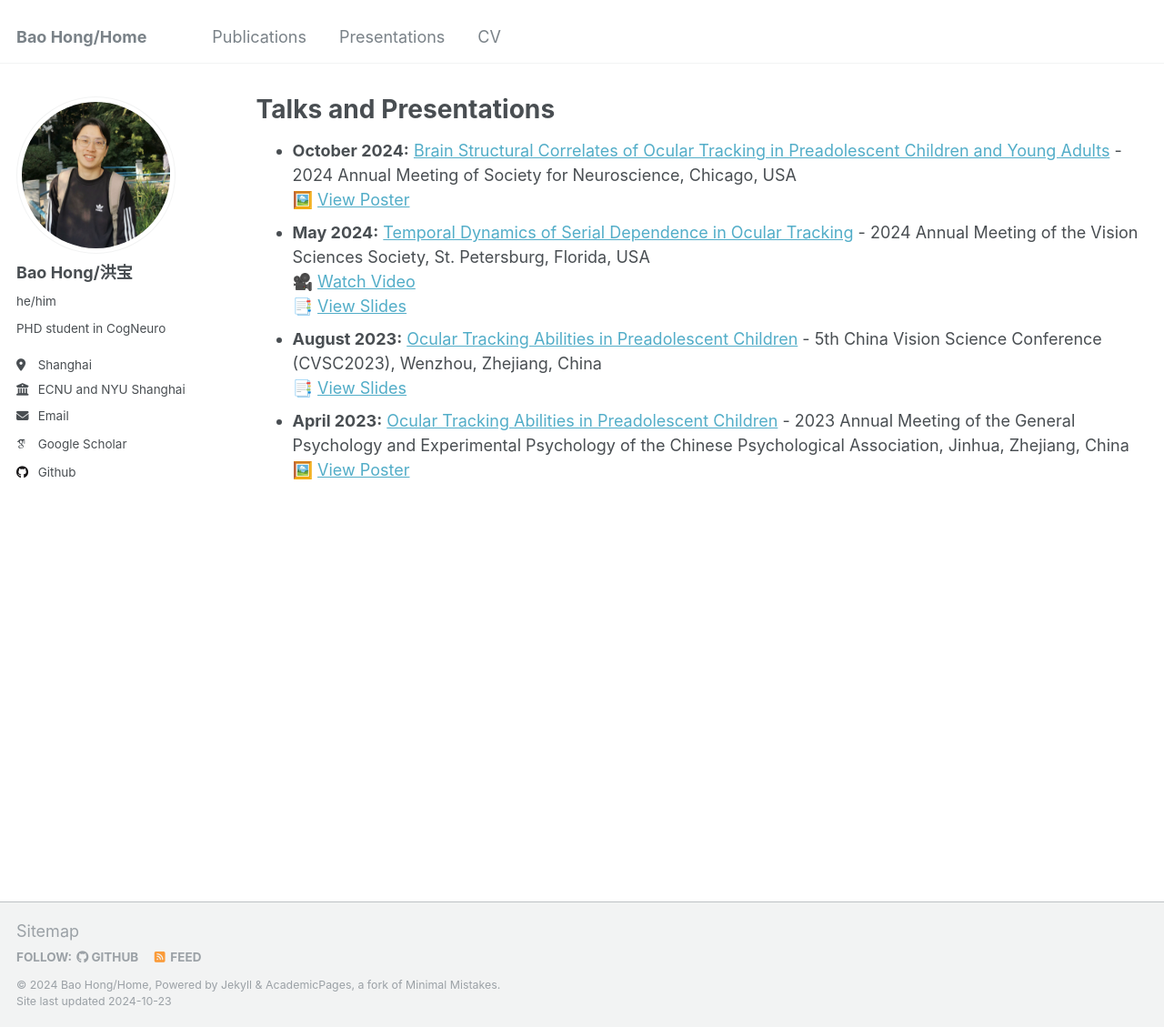
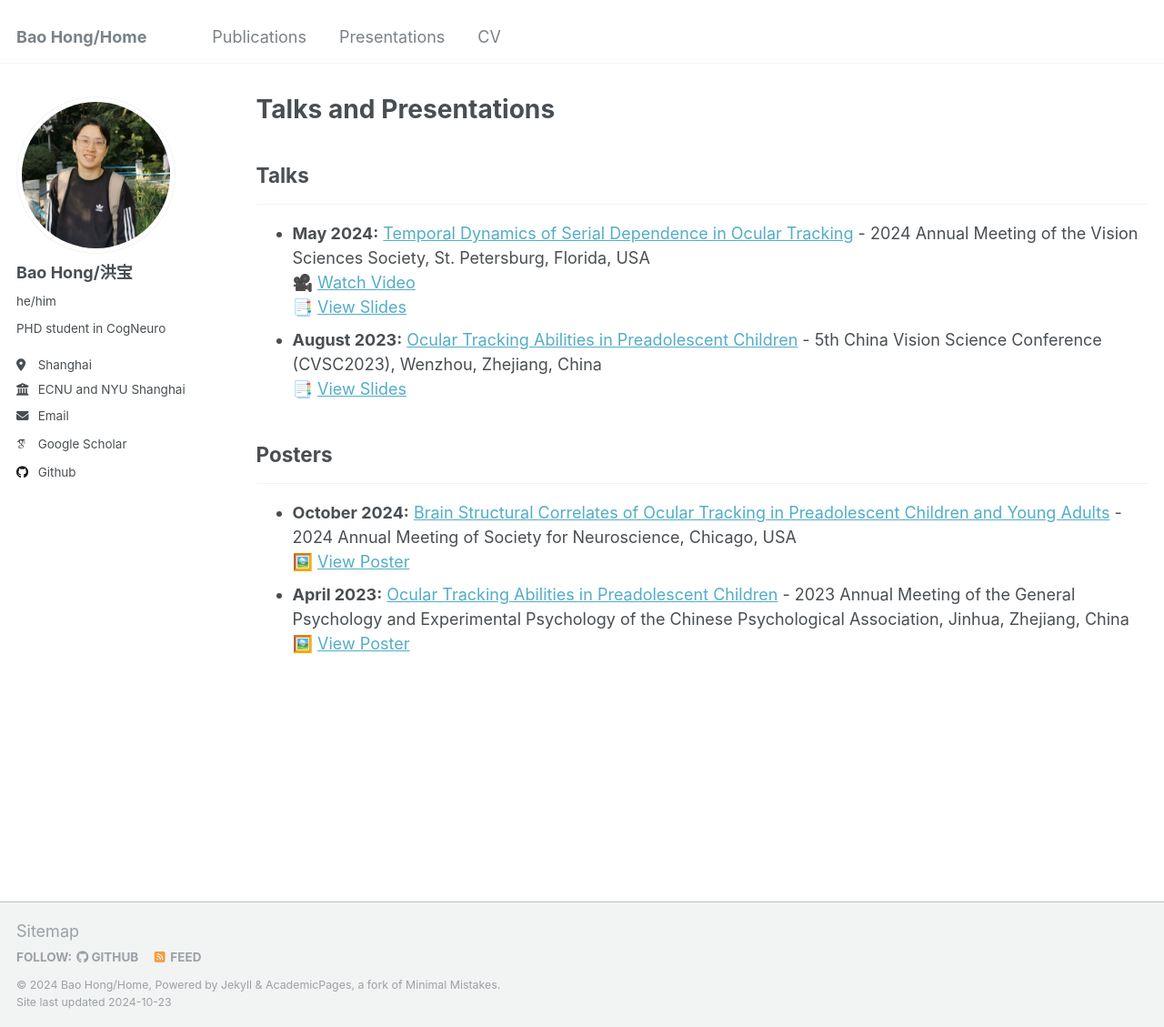
Before and after one commit to Bao-Hong/Bao-Hong.github.io, a Jekyll site: the page built from _pages/talks.html, in a window 1280 px wide and 1129 px high. Shown: the whole window at 91% size. Built offline with Jekyll 4.4.1, drawn with Linux system fonts in a browser that asks for light colours; some web fonts are replaced.

Commit message:
presentation

```diff
--- a/_pages/talks.html
+++ b/_pages/talks.html
@@ -11,8 +11,11 @@ author_profile: true
 </p>
 {% endif %}
 
+<h2>Talks</h2>
+<hr />
 <ul>
   {% for talk in site.talks reversed %}
+    {% if talk.type == "Talk" %}
       <li>
         <strong>{{ talk.date | date: "%B %Y" }}:</strong>
         <a href="{{ talk.permalink }}">{{ talk.title }}</a> - {{ talk.venue }}, {{ talk.location }}<br>
@@ -22,12 +25,26 @@ author_profile: true
         {% endif %}
 
         {% if talk.file_url %}
-        {% if talk.type == "Talk" %}
           📑 <a href="{{ talk.file_url }}" target="_blank">View Slides</a><br>
-        {% elsif talk.type == "Poster" %}
+        {% endif %}
+      </li>
+    {% endif %}
+  {% endfor %}
+</ul>
+
+<h2>Posters</h2>
+<hr />
+<ul>
+  {% for talk in site.talks reversed %}
+    {% if talk.type == "Poster" %}
+      <li>
+        <strong>{{ talk.date | date: "%B %Y" }}:</strong>
+        <a href="{{ talk.permalink }}">{{ talk.title }}</a> - {{ talk.venue }}, {{ talk.location }}<br>
+
+        {% if talk.file_url %}
           🖼️ <a href="{{ talk.file_url }}" target="_blank">View Poster</a><br>
         {% endif %}
+      </li>
     {% endif %}
-    </li>
   {% endfor %}
 </ul>
```
Lines whose indentation alone changed are shown as unchanged.
